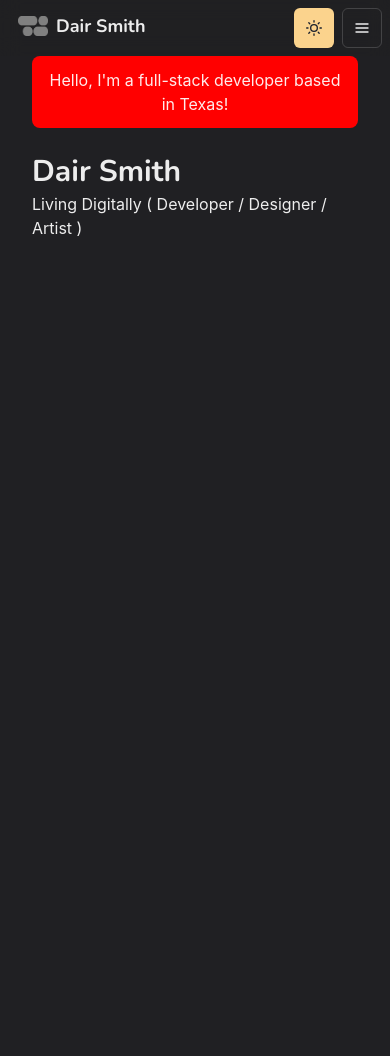
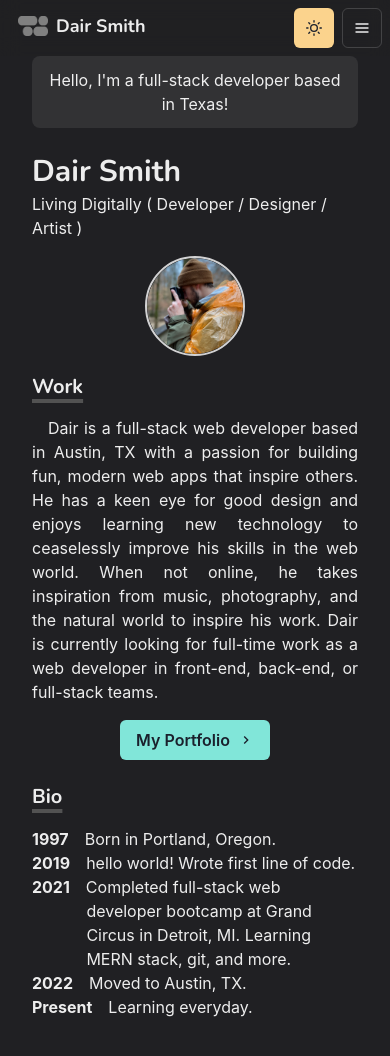
Before and after one commit to dairsmithgit/dairdev-homepage, a Next.js app: page / in a window 390 px wide. Shown: the top 1056 px of the page. Before the commit the page ends 844 px from the top, so only its background shows below. Built offline with nearby package versions, Linux system fonts and the light colour scheme.

Commit message:
add: add bio section, profile img
added reuasable components for the bio section, filling with custom content. profile img with responsive position

```diff
--- /dev/null
+++ b/components/Bio.js
@@ -0,0 +1,12 @@
+import { Box } from "@chakra-ui/react";
+import styled from "@emotion/styled";
+
+export const BioSection = styled(Box)`
+padding-left: 3.4em;
+text-indent: -3.4em;
+`
+
+export const BioYear = styled.span`
+font-weight: bold;
+margin-right: 1em;
+`
--- /dev/null
+++ b/components/Paragraph.js
@@ -0,0 +1,7 @@
+import styled from "@emotion/styled";
+
+const Paragraph = styled.p`
+text-align: justify;
+text-indent: 1em;
+`
+export default Paragraph;
--- /dev/null
+++ b/components/Section.js
@@ -0,0 +1,21 @@
+import { motion } from "framer-motion";
+import { chakra, shouldForwardProp } from "@chakra-ui/react";
+
+const StyledDiv = chakra(motion.div, {
+    shouldForwardProp: prop => {
+        return shouldForwardProp(prop) || prop === 'transition'
+    }
+})
+
+const Section = ({ children, delay = 0 }) => (
+    <StyledDiv
+        initial={{ y: 10, opacity: 0 }}
+        animate={{ y: 0, opacity: 1 }}
+        transition={{ duration: 0.8, delay }}
+        mb={6}
+    >
+        {children}
+    </StyledDiv>
+)
+
+export default Section;
--- a/pages/index.js
+++ b/pages/index.js
@@ -1,8 +1,13 @@
-import { Container, Box, Heading } from "@chakra-ui/react";
+import NextLink from "next/link";
+import { Button, Container, Box, Heading, Image, Link, useColorModeValue } from "@chakra-ui/react";
+import { ChevronRightIcon } from "@chakra-ui/icons";
+import Section from "../components/Section";
+import Paragraph from "../components/Paragraph";
+import { BioSection, BioYear } from "../components/Bio";
 
 const Page = () => {
     return <Container>
-        <Box borderRadius="lg" bg="red" p="3" mb="6" align="center">
+        <Box borderRadius="lg" bg={useColorModeValue('whiteAlpha.500', 'whiteAlpha.200')} p="3" mb="6" align="center">
             Hello, I&apos;m a full-stack developer based in Texas!
         </Box>
 
@@ -13,7 +18,48 @@ const Page = () => {
                 </Heading>
                 <p>Living Digitally ( Developer / Designer / Artist )</p>
             </Box>
+            <Box flexShrink={0} mt={{ base: 4, md: 0 }} ml={{ md: 6 }} align="center">
+                <Image borderColor="whiteAlpha.800" borderWidth={2} borderStyle="solid" maxWidth="100px" display="inline-block" borderRadius="full" src="/images/dair1.png" alt="Profile Image" />
+            </Box>
         </Box>
+        <Section delay={0.1}>
+            <Heading as="h3" variant="section-title">
+                Work
+            </Heading>
+            <Paragraph>Dair is a full-stack web developer based in Austin, TX with a passion for building fun, modern web apps that inspire others. He has a keen eye for good design and enjoys learning new technology to ceaselessly improve his skills in the web world. When not online, he takes inspiration from music, photography, and the natural world to inspire his work. Dair is currently looking for full-time work as a web developer in front-end, back-end, or full-stack teams.</Paragraph>
+            <Box align="center" my={4}>
+                <NextLink href="/works">
+                    <Button rightIcon={<ChevronRightIcon />} colorScheme="teal">
+                        My Portfolio
+                    </Button>
+                </NextLink>
+            </Box>
+        </Section>
+        <Section delay={0.2}>
+            <Heading as="h3" variant="section-title" >
+                Bio
+            </Heading>
+            <BioSection>
+                <BioYear>1997</BioYear>
+                Born in Portland, Oregon.
+            </BioSection>
+            <BioSection>
+                <BioYear>2019</BioYear>
+                hello world! Wrote first line of code.
+            </BioSection>
+            <BioSection>
+                <BioYear>2021</BioYear>
+                Completed full-stack web developer bootcamp at Grand Circus in Detroit, MI. Learning MERN stack, git, and more.
+            </BioSection>
+            <BioSection>
+                <BioYear>2022</BioYear>
+                Moved to Austin, TX.
+            </BioSection>
+            <BioSection>
+                <BioYear>Present</BioYear>
+                Learning everyday.
+            </BioSection>
+        </Section>
     </Container>
 }
 
```
